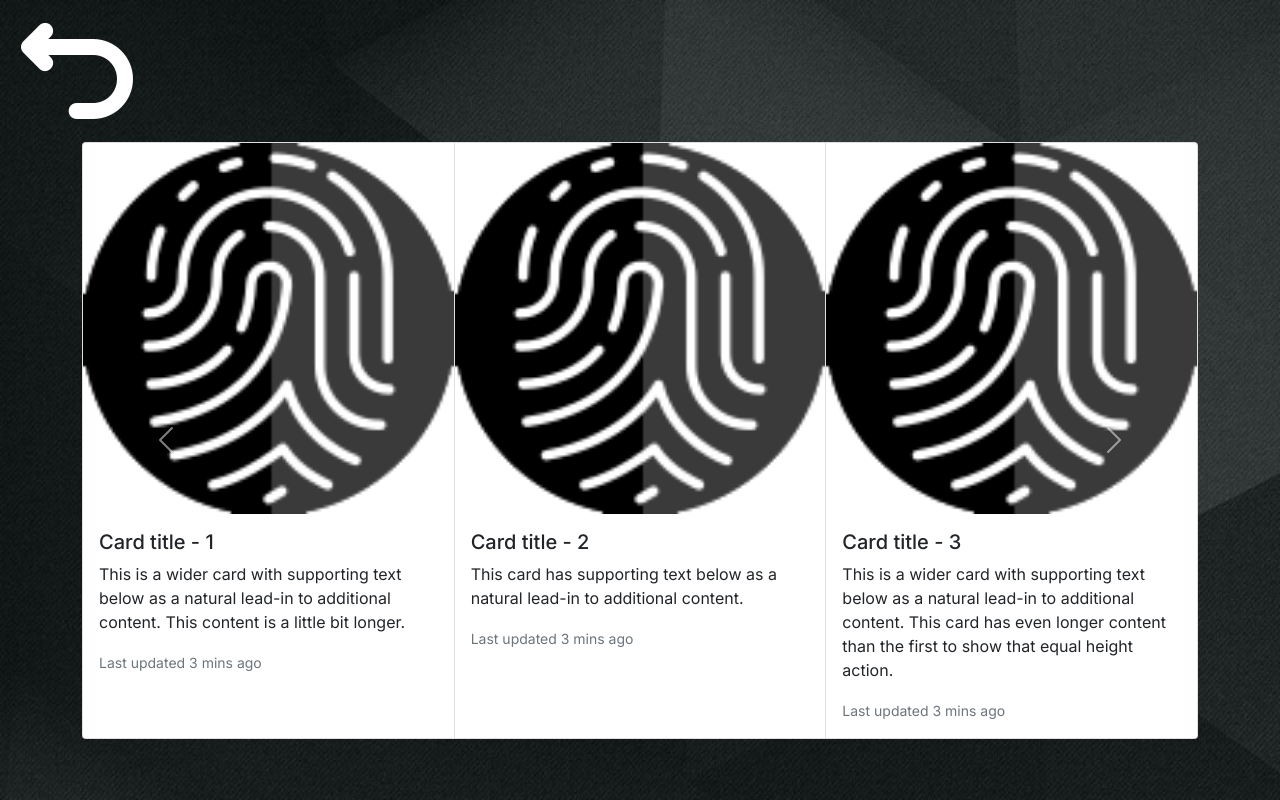
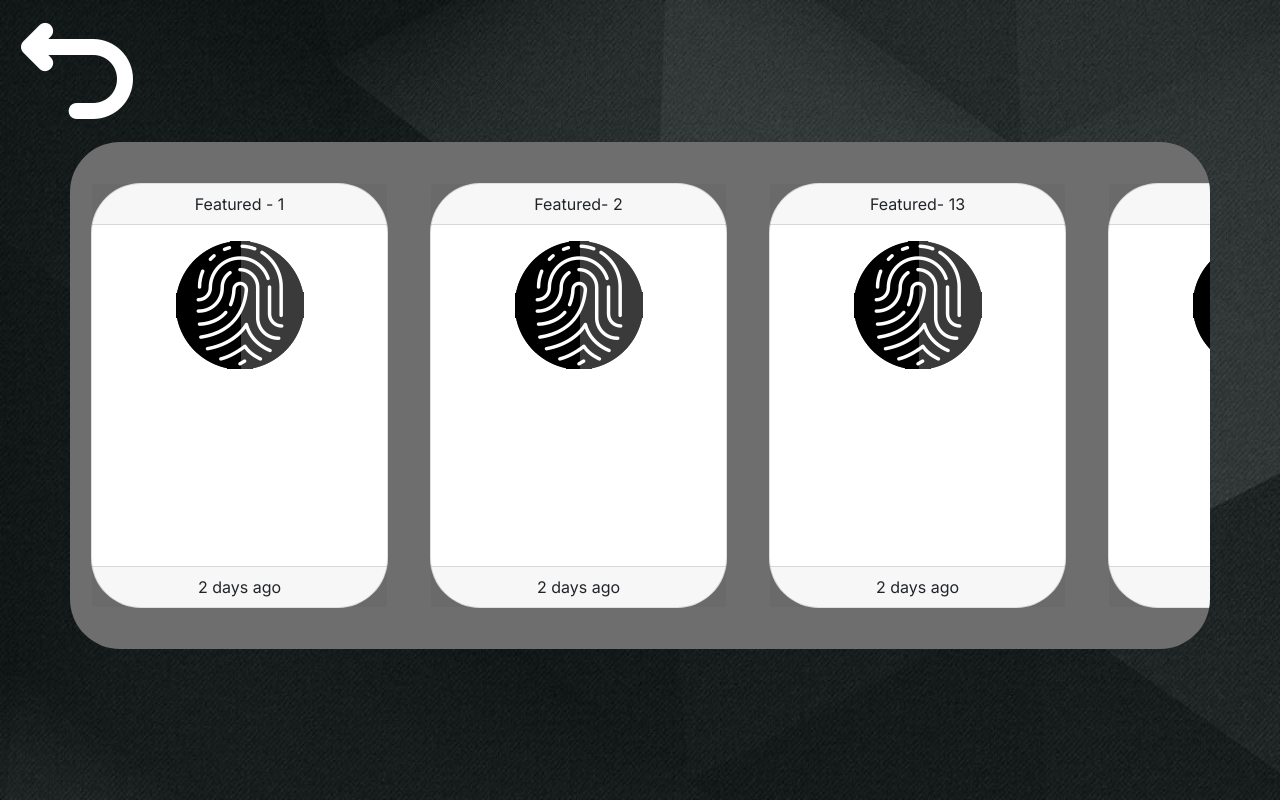
Before and after one commit to WesleySliva1706/ChallangeFIAP-BRQ, a plain HTML site: page biometria/index.html in a window 1280 px wide. Drawn offline with nearby package versions, Linux system fonts and the light colour scheme.

Commit message:
Caixa de Digitais com Rolagem Vertical

```diff
--- a/assets/styles/styleBio.css
+++ b/assets/styles/styleBio.css
@@ -6,12 +6,28 @@ body {
     margin: 0;
     background-color: #323638;
     background-image: url('../imgs/background.jpg');
+    background-attachment: fixed;
     background-repeat: no-repeat;
     background-size: 100% 100%;
-    height: 100vh;
-    width: 100vw;
 }
 
-.btn-voltar {
+.biometrias-cadastradas {
+    overflow: auto;
+    background-color: #6e6e6e;
+    border-radius: 50px;
+}
 
+.card {
+    position: relative;
+    width: 297px;
+    height: 425px;
+    max-width: 297px;
+    max-height: 425px;
+
+    border-radius: 50px;
+
+    margin-top: 40px;
+    margin-bottom: 40px;
+    margin-left: 20px;
+    margin-right: 20px;
 }
--- a/biometria/index.html
+++ b/biometria/index.html
@@ -23,116 +23,91 @@
     <title>Biometria</title>
 </head>
 
-<body>
+<html>
 
 <a type="button" class="btn" href="../configuracoes.html">
-        <img src="../assets/imgs/voltar.png" class="btn-voltar" alt="Seta de voltar">
+    <img src="../assets/imgs/voltar.png" alt="Seta de voltar">
 </a>
 
 <div class="container">
 
-        <div class="row">
-            <div id="carouselExampleIndicators" class="carousel slide" data-bs-ride="carousel" data-bs-interval="0">
-                <div class="carousel-indicators">
-                    <button type="button" data-bs-target="#carouselExampleIndicators" data-bs-slide-to="0"
-                        class="active" aria-current="true" aria-label="Slide 1"></button>
-                    <button type="button" data-bs-target="#carouselExampleIndicators" data-bs-slide-to="1"
-                        aria-label="Slide 2"></button>
-                    <button type="button" data-bs-target="#carouselExampleIndicators" data-bs-slide-to="2"
-                        aria-label="Slide 3"></button>
+    <div class="row biometrias-cadastradas">
+        <table>
+            <tr>
+                <td>
+                    <div class="card text-center">
+                        <div class="card-header">
+                            Featured - 1
                         </div>
-                <div class="carousel-inner">
-                    <div class="carousel-item active">
-
-                        <div class="card-group">
-                            <div class="card">
-                                <img src="../assets/imgs/digital-v2.png" class="card-img-top" alt="...">
                         <div class="card-body">
-                                    <h5 class="card-title">Card title - 1</h5>
-                                    <p class="card-text">This is a wider card with supporting text below as a natural
-                                        lead-in to additional
-                                        content. This content is a little bit longer.</p>
-                                    <p class="card-text"><small class="text-muted">Last updated 3 mins ago</small></p>
+                            <img src="../assets/imgs/digital-v2.png"
+                                alt="Símbolo de uma digital com um fundo preto e cinza">
+                        </div>
+                        <div class="card-footer">
+                            2 days ago
                         </div>
                     </div>
+                </td>
 
-                            <div class="card">
-                                <img src="../assets/imgs/digital-v2.png" class="card-img-top" alt="...">
+                <td>
+                    <div class="card text-center">
+                        <div class="card-header">
+                            Featured- 2
+                        </div>
                         <div class="card-body">
-                                    <h5 class="card-title">Card title - 2</h5>
-                                    <p class="card-text">This card has supporting text below as a natural lead-in to
-                                        additional content.</p>
-                                    <p class="card-text"><small class="text-muted">Last updated 3 mins ago</small></p>
+                            <img src="../assets/imgs/digital-v2.png"
+                                alt="Símbolo de uma digital com um fundo preto e cinza">
+                        </div>
+                        <div class="card-footer">
+                            2 days ago
                         </div>
                     </div>
+                </td>
 
-                            <div class="card">
-                                <img src="../assets/imgs/digital-v2.png" class="card-img-top" alt="...">
+                <td>
+                    <div class="card text-center">
+                        <div class="card-header">
+                            Featured- 13
+                        </div>
                         <div class="card-body">
-                                    <h5 class="card-title">Card title - 3</h5>
-                                    <p class="card-text">This is a wider card with supporting text below as a natural
-                                        lead-in to additional
-                                        content. This card has even longer content than the first to show that equal
-                                        height action.</p>
-                                    <p class="card-text"><small class="text-muted">Last updated 3 mins ago</small></p>
+                            <img src="../assets/imgs/digital-v2.png"
+                                alt="Símbolo de uma digital com um fundo preto e cinza">
+                        </div>
+                        <div class="card-footer">
+                            2 days ago
                         </div>
                     </div>
+                </td>
+                <td>
+                    <div class="card text-center">
+                        <div class="card-header">
+                            Featured- 14
                         </div>
-
+                        <div class="card-body">
+                            <img src="../assets/imgs/digital-v2.png"
+                                alt="Símbolo de uma digital com um fundo preto e cinza">
                         </div>
-                    <div class="carousel-item">
-                        <div class="card-group">
-                            <div class="card">
-                                <img src="../assets/imgs/digital-v2.png" class="card-img-top" alt="...">
-                                <div class="card-body">
-                                    <h5 class="card-title">Card title - 4</h5>
-                                    <p class="card-text">This is a wider card with supporting text below as a natural
-                                        lead-in to additional
-                                        content. This content is a little bit longer.</p>
-                                    <p class="card-text"><small class="text-muted">Last updated 3 mins ago</small></p>
+                        <div class="card-footer">
+                            2 days ago
                         </div>
                     </div>
-
-                            <div class="card">
-                                <img src="../assets/imgs/digital-v2.png" class="card-img-top" alt="...">
+                </td>
+                <td>
+                    <div class="card text-center">
+                        <div class="card-header">
+                            Featured- 15
+                        </div>
                         <div class="card-body">
-                                    <h5 class="card-title">Card title - 5</h5>
-                                    <p class="card-text">This card has supporting text below as a natural lead-in to
-                                        additional content.</p>
-                                    <p class="card-text"><small class="text-muted">Last updated 3 mins ago</small></p>
+                            <img src="../assets/imgs/digital-v2.png"
+                                alt="Símbolo de uma digital com um fundo preto e cinza">
+                        </div>
+                        <div class="card-footer">
+                            2 days ago
                         </div>
                     </div>
-
-                            <div class="card">
-                                <img src="../assets/imgs/digital-v2.png" class="card-img-top" alt="...">
-                                <div class="card-body">
-                                    <h5 class="card-title">Card title - 6</h5>
-                                    <p class="card-text">This is a wider card with supporting text below as a natural
-                                        lead-in to additional
-                                        content. This card has even longer content than the first to show that equal
-                                        height action.</p>
-                                    <p class="card-text"><small class="text-muted">Last updated 3 mins ago</small></p>
+                </td>
+        </table>
     </div>
-                            </div>
-                        </div>
-                    </div>
-
-                    <button class="carousel-control-prev" type="button" data-bs-target="#carouselExampleIndicators"
-                        data-bs-slide="prev">
-                        <span class="carousel-control-prev-icon" aria-hidden="true"></span>
-                        <span class="visually-hidden">Previous</span>
-                    </button>
-                    <button class="carousel-control-next" type="button" data-bs-target="#carouselExampleIndicators"
-                        data-bs-slide="next">
-                        <span class="carousel-control-next-icon" aria-hidden="true"></span>
-                        <span class="visually-hidden">Next</span>
-                    </button>
-                </div>
-            </div>
-        </div>
-
-
-
 </div>
 
 <script src='https://cdn.jsdelivr.net/npm/bootstrap@5.1.3/dist/js/bootstrap.bundle.min.js'
```
Lines whose indentation alone changed are shown as unchanged.
